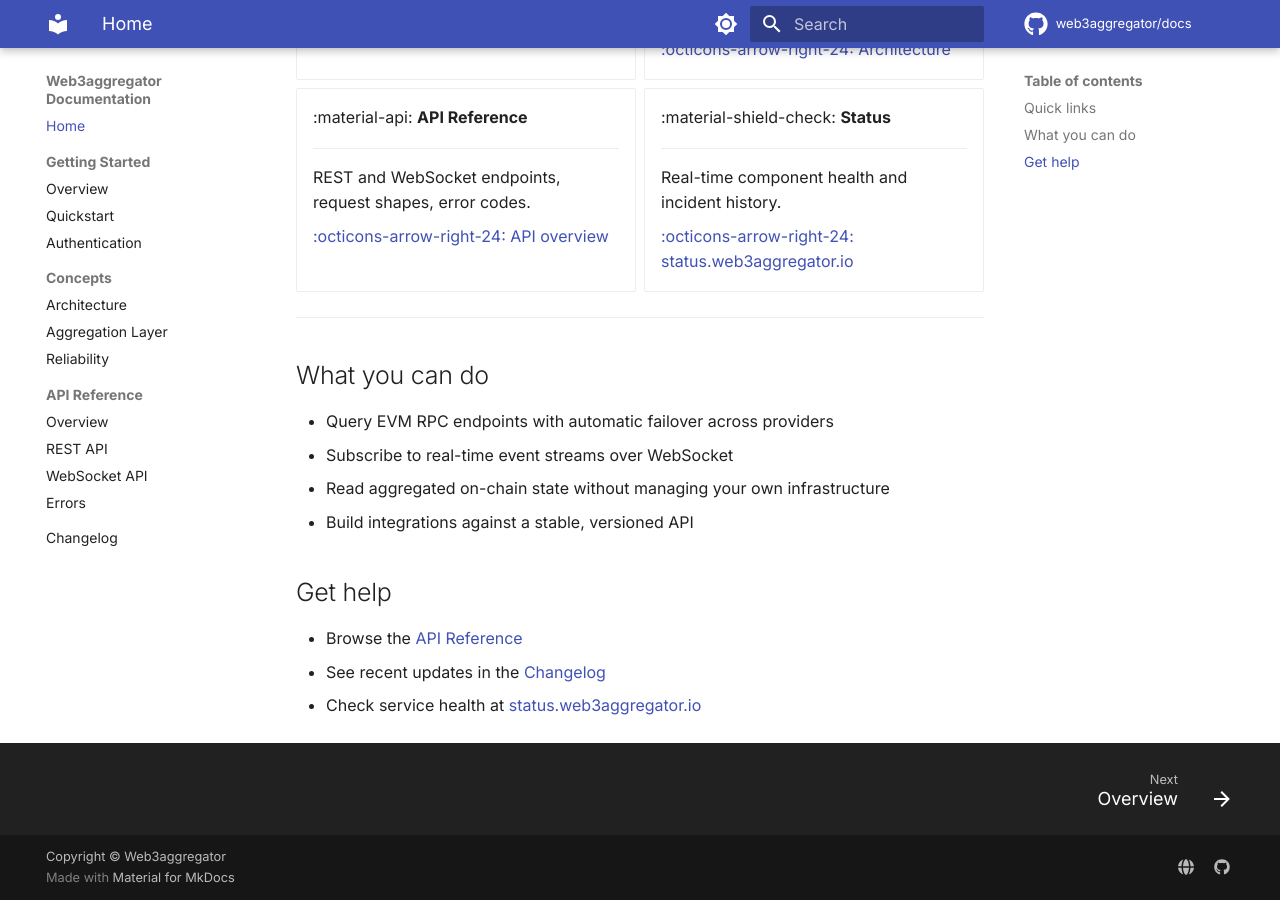
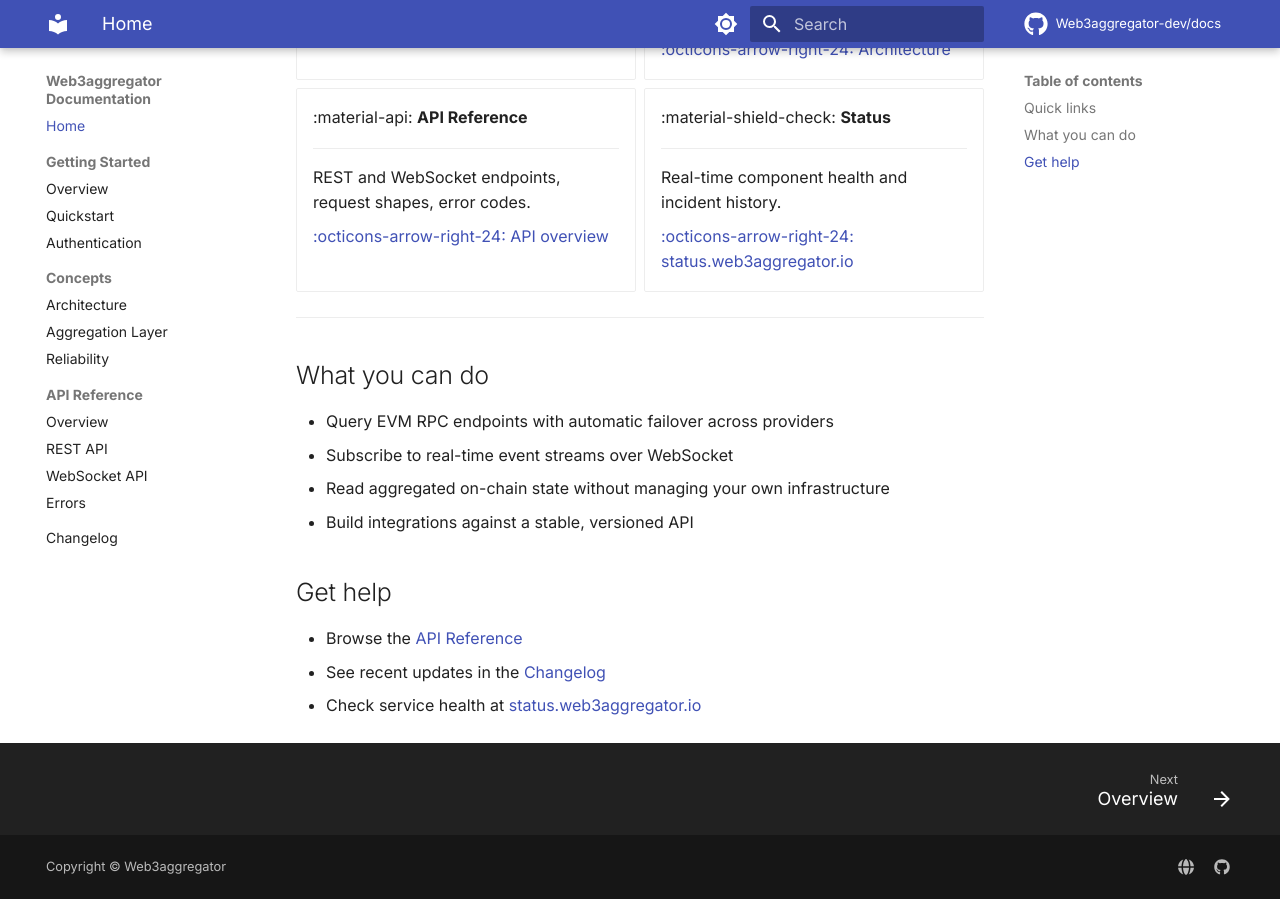
Before and after one commit to Web3aggregator-dev/docs, an MkDocs documentation site: the page built from docs/index.md, in a window 1280 px wide and 900 px high, scrolled down 539 px. Built offline with MkDocs 1.6.1 and Material for MkDocs 9.7.7, drawn with Linux system fonts in a browser that asks for light colours; comment, search, counter and statistics services are not loaded.

Commit message:
docs: fix repo links and footer generator + ci: opt into Node 24 to silence deprecation warnings

```diff
--- a/mkdocs.yml
+++ b/mkdocs.yml
@@ -4,8 +4,8 @@ site_description: Documentation for the Web3aggregator platform — APIs, concep
 site_author: Web3aggregator
 copyright: Copyright &copy; Web3aggregator
 
-repo_url: https://github.com/<username>/docs
-repo_name: web3aggregator/docs
+repo_url: https://github.com/Web3aggregator-dev/docs
+repo_name: Web3aggregator-dev/docs
 edit_uri: edit/main/docs/
 
 theme:
@@ -77,8 +77,9 @@ nav:
   - Changelog: changelog.md
 
 extra:
+  generator: false
   social:
     - icon: fontawesome/solid/globe
-      link: https://web3aggregator.io
+      link: https://docs.web3aggregator.io
     - icon: fontawesome/brands/github
-      link: https://github.com/<username>/docs
+      link: https://github.com/Web3aggregator-dev/docs
```
Also changed, not shown: 1 other file.
